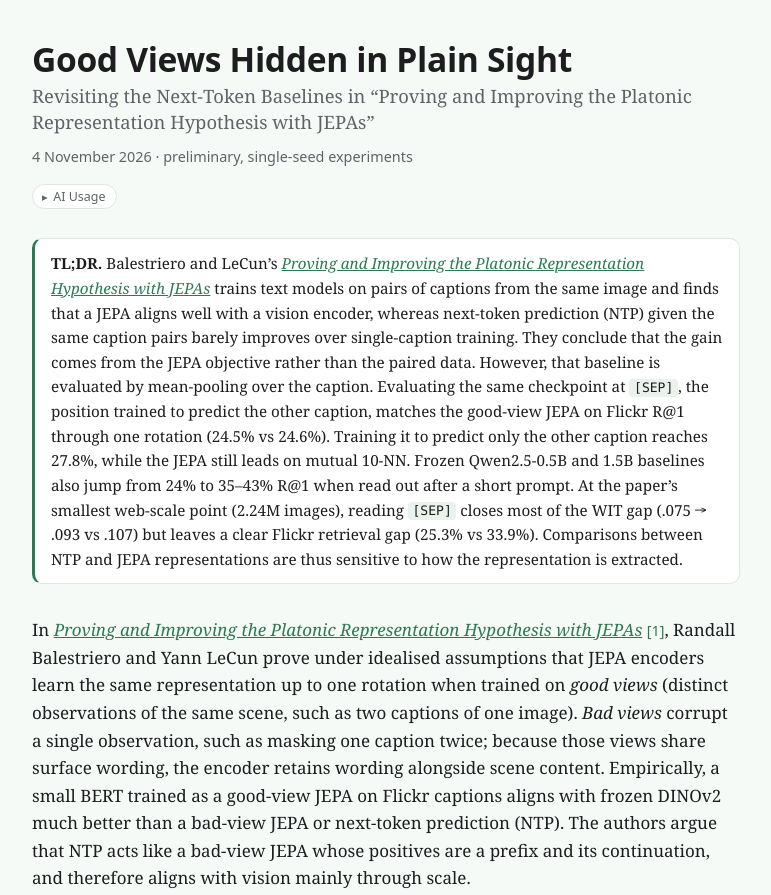
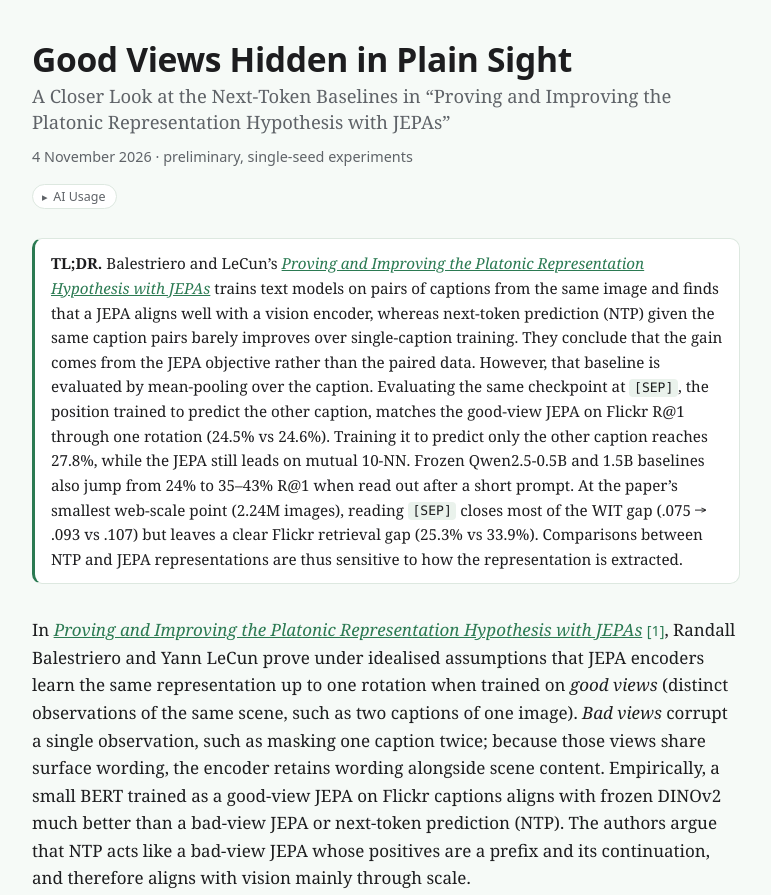
Before and after one commit to QMeimeiky/qmeimeiky.github.io, a plain HTML site: page good-views.html in a window 1280 px wide. Shown: the top 895 px of the page, without its empty margins (254-1025 px from the left). Drawn offline with Linux system fonts and the light colour scheme.

Commit message:
Update Good Views post

```diff
--- a/good-views.html
+++ b/good-views.html
@@ -16,14 +16,14 @@
   <meta property="article:published_time" content="2026-11-04">
   <meta property="og:url" content="https://thomasaas.github.io/good-views.html">
   <meta property="og:title" content="Good Views Hidden in Plain Sight">
-  <meta property="og:description" content="Revisiting the next-token baselines in “Proving and Improving the PRH with JEPAs”: read at [SEP], the paper’s own paired NTP baseline matches the good-view JEPA on Flickr retrieval.">
+  <meta property="og:description" content="A closer look at the next-token baselines in “Proving and Improving the PRH with JEPAs”: read at [SEP], the paper’s own paired NTP baseline matches the good-view JEPA on Flickr retrieval.">
   <meta property="og:image" content="https://thomasaas.github.io/good-views.png">
   <meta property="og:image:width" content="1200">
   <meta property="og:image:height" content="630">
   <meta property="og:image:alt" content="Bar chart: Flickr R@1 by model and readout; paired NTP rises from 13.2% (mean) to 24.5% (h([SEP])), level with the good-view JEPA.">
   <meta name="twitter:card" content="summary_large_image">
   <meta name="twitter:title" content="Good Views Hidden in Plain Sight">
-  <meta name="twitter:description" content="Revisiting the next-token baselines in “Proving and Improving the PRH with JEPAs”: read at [SEP], the paper’s own paired NTP baseline matches the good-view JEPA on Flickr retrieval.">
+  <meta name="twitter:description" content="A closer look at the next-token baselines in “Proving and Improving the PRH with JEPAs”: read at [SEP], the paper’s own paired NTP baseline matches the good-view JEPA on Flickr retrieval.">
   <meta name="twitter:image" content="https://thomasaas.github.io/good-views.png">
   <style>
     :root {
@@ -692,7 +692,7 @@
   <main>
     <article>
       <h1>Good Views Hidden in Plain Sight</h1>
-      <p class="subtitle">Revisiting the Next-Token Baselines in “Proving and Improving the Platonic Representation
+      <p class="subtitle">A Closer Look at the Next-Token Baselines in “Proving and Improving the Platonic Representation
         Hypothesis with JEPAs”</p>
       <div class="meta"><time datetime="2026-11-04">4 November 2026</time> · preliminary, single-seed experiments</div>
 
```
